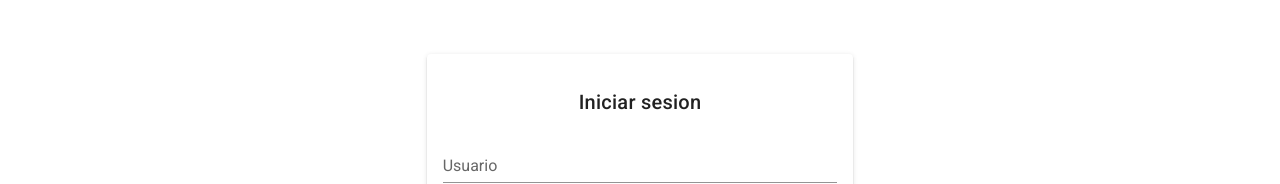
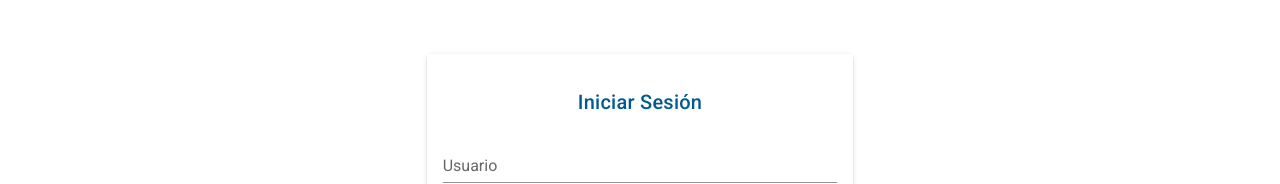
Before and after one commit to JavCho23/colasvirtuales, a Vue app: page /Login in a window 1280 px wide. Shown: the part 242-426 px from the top of the page. Built offline with nearby package versions, Linux system fonts and the light colour scheme.

Commit message:
login-update

```diff
--- a/src/components/SignInComp.vue
+++ b/src/components/SignInComp.vue
@@ -1,10 +1,8 @@
 <template>
   <v-card :class="isMobile ? 'pa-6' : 'pa-4'" :flat="isMobile ? true : false">
-    <v-card-title class="d-flex justify-center">
-      Iniciar sesion
-    </v-card-title>
+    <v-card-title class="text d-flex justify-center" v-text="title" />
     <v-text-field
-      color="linear-gradient(-45deg, #015a90, #ffac0e)"
+      color="#015a90"
       label="Usuario"
       placeholder="tugatita123"
     ></v-text-field>
@@ -28,6 +26,7 @@ export default {
   data() {
     return {
       show: false,
+      title: "Iniciar Sesión",
     };
   },
   computed: {
@@ -37,3 +36,8 @@ export default {
   },
 };
 </script>
+<style scoped>
+.text {
+  color: #015a90;
+}
+</style>
```
